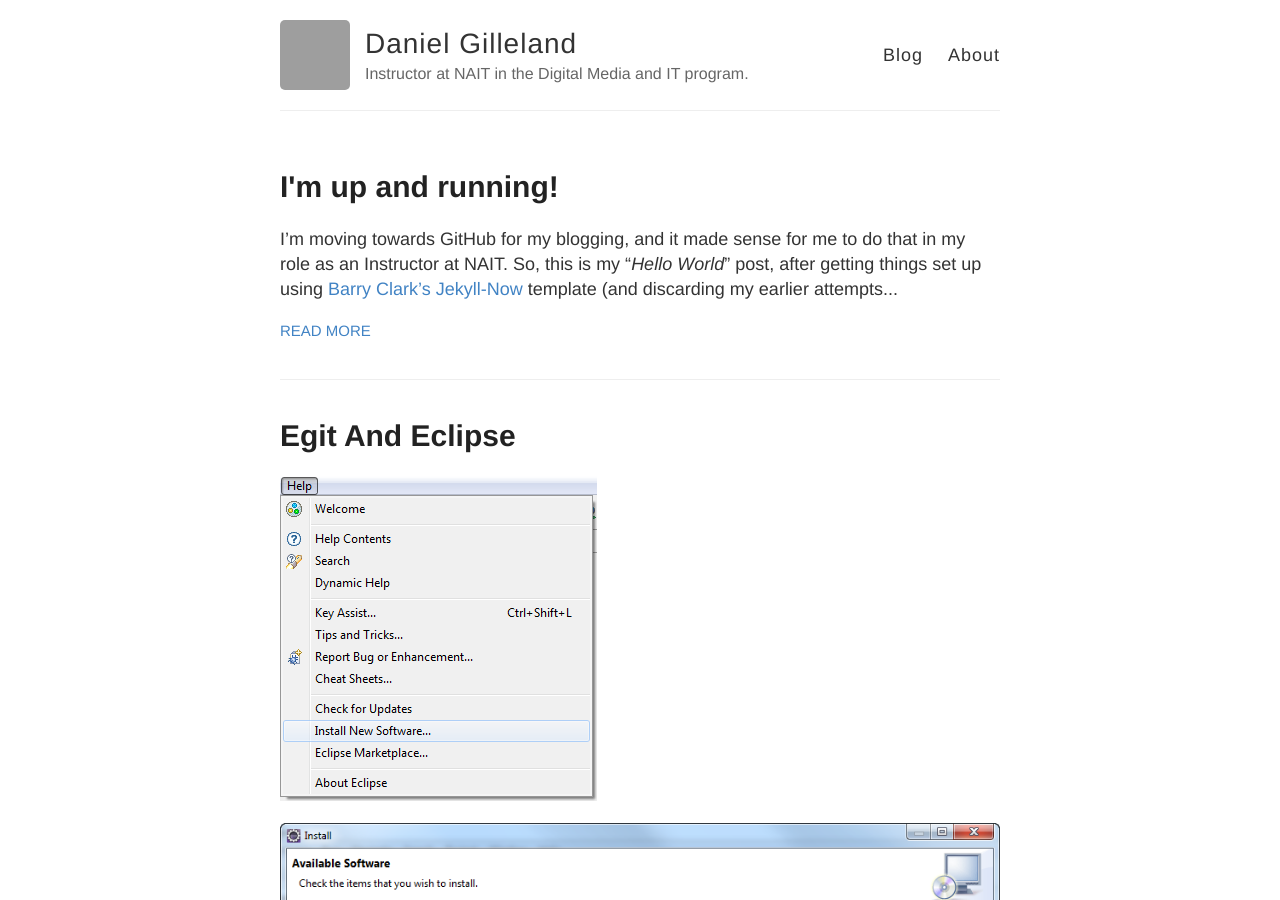
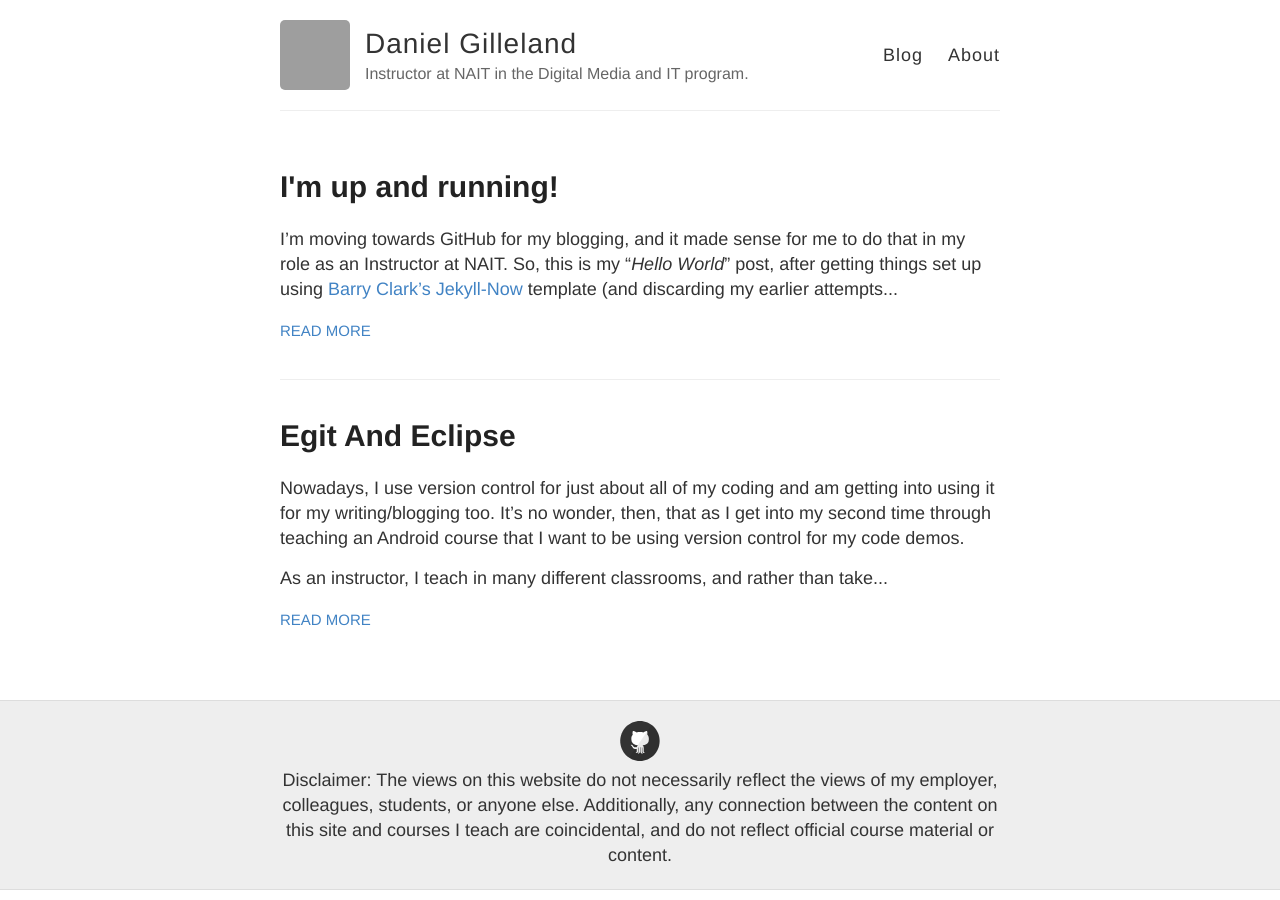
Before and after one commit to dgilleland/dgilleland.github.io, a Jekyll site: the page built from index.html, in a window 1280 px wide and 900 px high. Built offline with Jekyll 4.4.1, drawn with Linux system fonts in a browser that asks for light colours; grey boxes are pictures that could not be loaded.

Commit message:
Steps for installing EGit

```diff
--- a/_posts/2015-01-09-eGit-and-Eclipse.md
+++ b/_posts/2015-01-09-eGit-and-Eclipse.md
@@ -2,11 +2,21 @@
 published: true
 ---
 
+Nowadays, I use version control for just about all of my coding and am getting into using it for my writing/blogging too. It's no wonder, then, that as I get into my second time through teaching an Android course that I want to be using version control for my code demos.
 
-![menuHelpInstallNewSoftware.png](/images/posts/eGit-and-Eclipse/menuHelpInstallNewSoftware.png)
+As an instructor, I teach in many different classrooms, and rather than take my code with me on a USB, I prefer to just pull a clone from my GitHub repositories. It saves a lot of hassle, and makes me very mobile. Not only that, but my students can then view my code samples and see both what I've got as my latest code and how I got there (the new [side-by-side diffs](https://github.com/blog/1884-introducing-split-diffs "Introducing split diffs - GitHub Help") on GitHub are great for that!).
 
-![installEGit.png](/images/posts/eGit-and-Eclipse/installEGit.png)
+This blog post is all about how I do that through EGit and Eclipse.
 
-![installEGit-2.png](/images/posts/eGit-and-Eclipse/installEGit-2.png)
+## Installing EGit
 
-![gitRepoBlank.png](/images/posts/eGit-and-Eclipse/gitRepoBlank.png)
+Installing EGit is a one-time thing that you do on each computer you use. I typically do it on anywhere from two to four computers, because my classes are in different labs, so I get a bit of practice doing this.
+
+- Select the **Install New Software** option from the **Help** menu. <details><summary>*[click for screenshot]*</summary>![menuHelpInstallNewSoftware.png](/images/posts/eGit-and-Eclipse/menuHelpInstallNewSoftware.png)</details>
+- In the **Install** dialog, select *-All Available Sites-* and search for *git*. Give it time to search, and you will see the **Collaboration** item in the results. Expand that and select the checkbox for **EGit**. Then click the *Next* button. <details><summary>*[click for screenshot]*</summary>![installEGit.png](/images/posts/eGit-and-Eclipse/installEGit.png)</details>
+- Click *Next* after reviewing what's going to be installed. Give it some time, and your copy of EGit will be installed on your Eclipse instance. <details><summary>*[click for screenshot]*</summary>![installEGit-2.png](/images/posts/eGit-and-Eclipse/installEGit-2.png)</details>
+
+
+
+- After the installation, you should see
+<details><summary>*[click for screenshot]*</summary>![gitRepoBlank.png](/images/posts/eGit-and-Eclipse/gitRepoBlank.png)</details>
```
